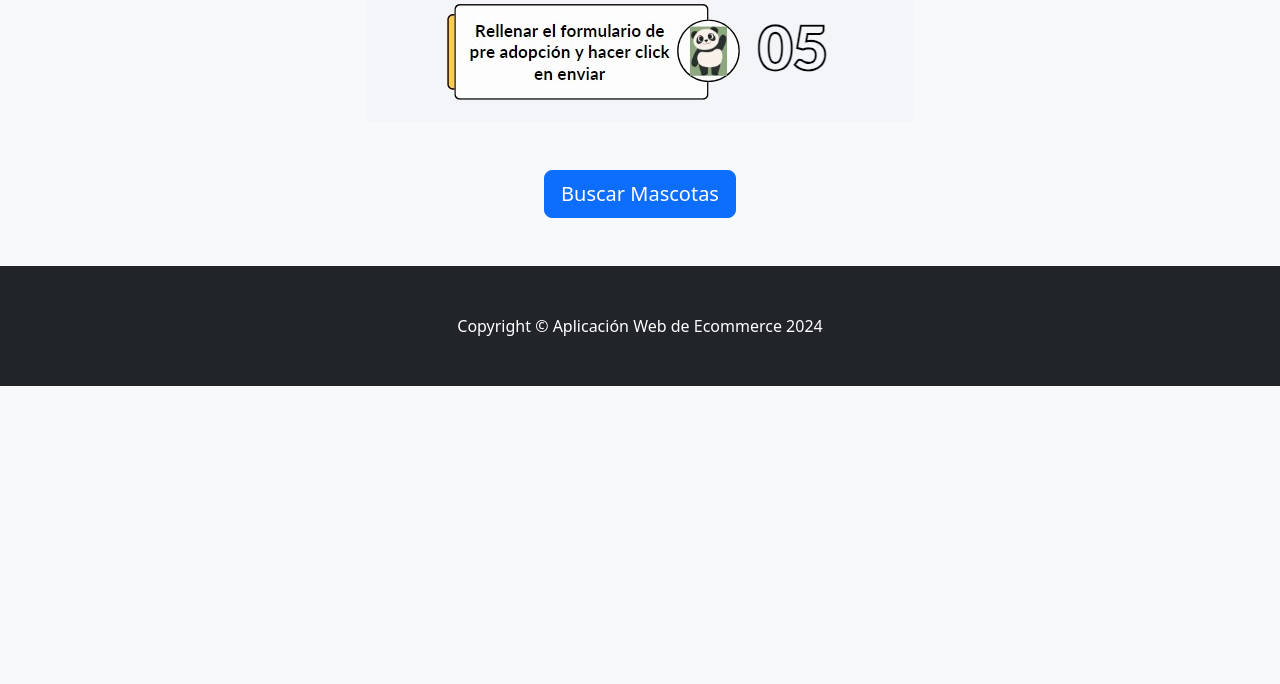
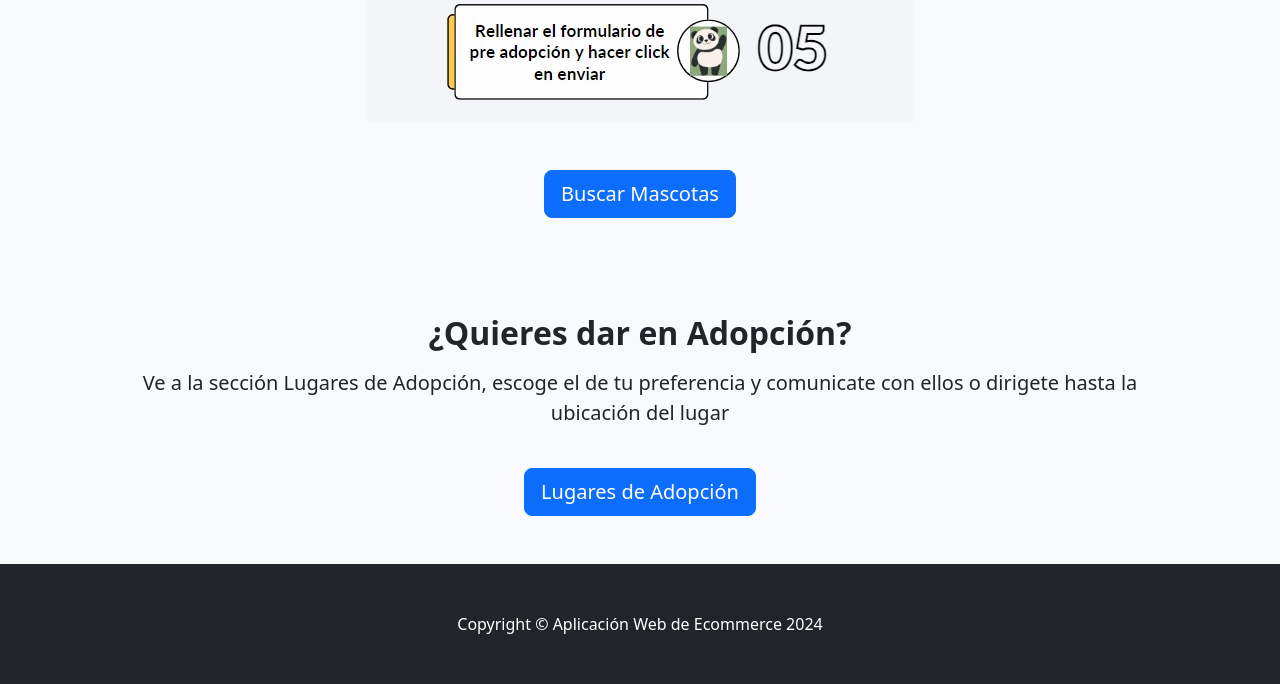
Before and after one commit to Samuelvr17/PetAdpot, a Django app: page / in a window 1280 px wide. Shown: the part 1097-1781 px from the top of the page. Before the commit the page ends 1483 px from the top, so only its background shows below. Run offline with Django 5.2, Linux system fonts and the light colour scheme; some libraries are stand-ins or nearby versions.

Commit message:
Se agrego nuevo template y url para ver los lugares de adopcion disponibles

```diff
--- a/pag/templates/home.html
+++ b/pag/templates/home.html
@@ -38,4 +38,21 @@
             </div>
         </section>
 
+        <section class="py-5 bg-light">
+            <div class="container px-4 px-lg-5">
+                <div class="text-center">
+                    <h2 class="fw-bold">¿Quieres dar en Adopción?</h2>
+                    <p class="lead mt-3">
+                        Ve a la sección Lugares de Adopción, escoge el de tu preferencia y comunicate con ellos o dirigete hasta la ubicación del lugar
+                    </p>
+                </div>
+                <br>
+                <div style="display: flex; justify-content: center;">
+                    <a href="{% url 'lista_lugares' %}" class="btn btn-primary btn-lg">Lugares de Adopción</a>
+                </div>
+            </div>
+        </section>
+
+
+
 {% endblock %}
--- a/pag/urls.py
+++ b/pag/urls.py
@@ -15,6 +15,7 @@ urlpatterns = [
     path('tipo_summary/', views.tipo_summary, name='tipo_summary'),
     path('search/', views.search, name='search'),
     path('lista_mascotas/', views.lista_mascotas, name='lista_mascotas'),
+    path('lista_lugares/', views.lista_lugares, name='lista_lugares'),
 
 
     # CRUD de Mascotas
--- a/pag/views.py
+++ b/pag/views.py
@@ -73,9 +73,11 @@ def eliminar_lugar(request, pk):
 
 
 def home(request):
-
     return render(request, 'home.html', {})
 
+def lista_lugares(request):
+    lugares_adopcion = LugarAdopcion.objects.all()
+    return render(request, 'lista_lugares.html', {'lugares_adopcion': lugares_adopcion})
 
 def lista_mascotas(request):
     mascotas = Mascota.objects.all()
```
Also changed, not shown: pag/templates/lista_lugares.html (added, +38 -0 lines), db.sqlite3.
